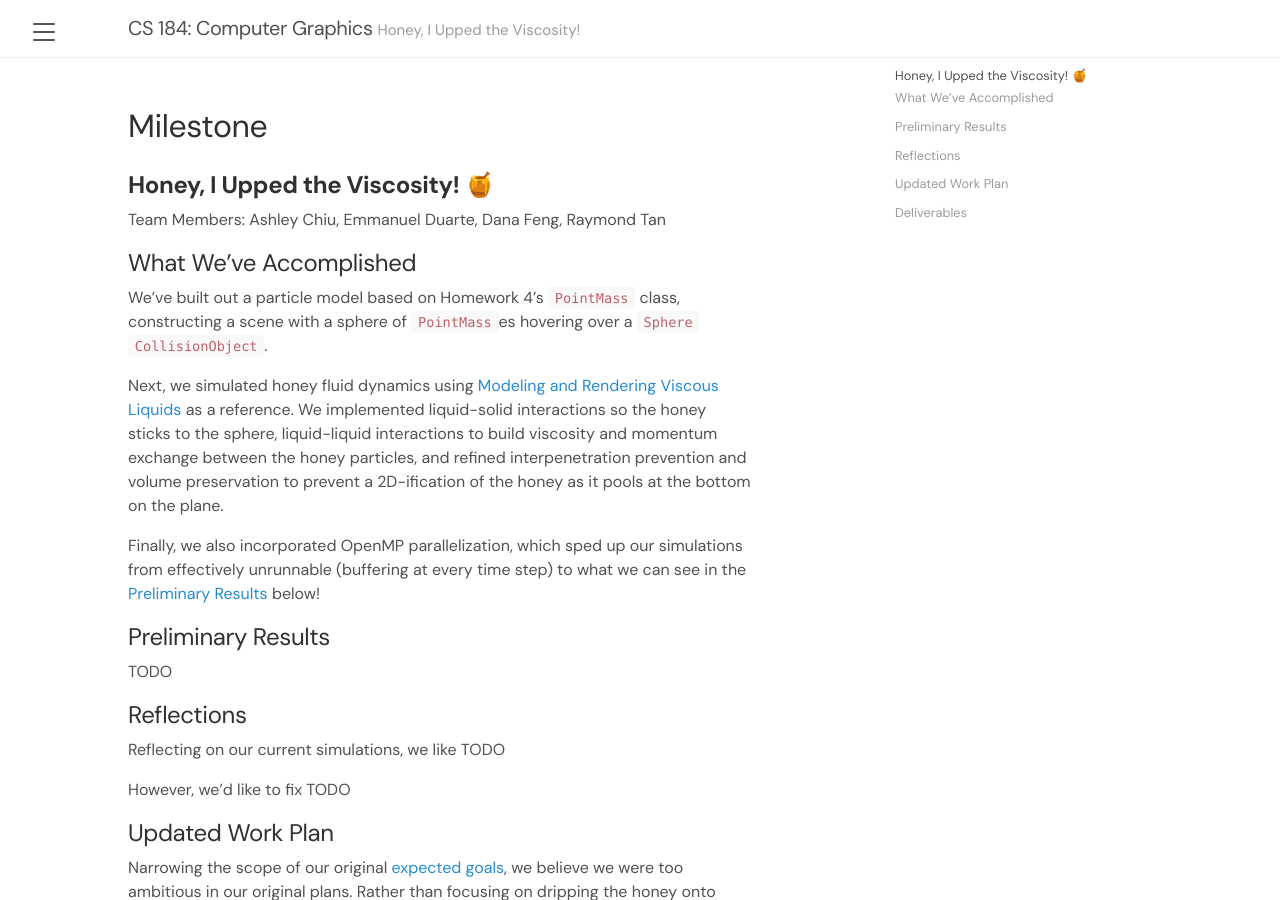
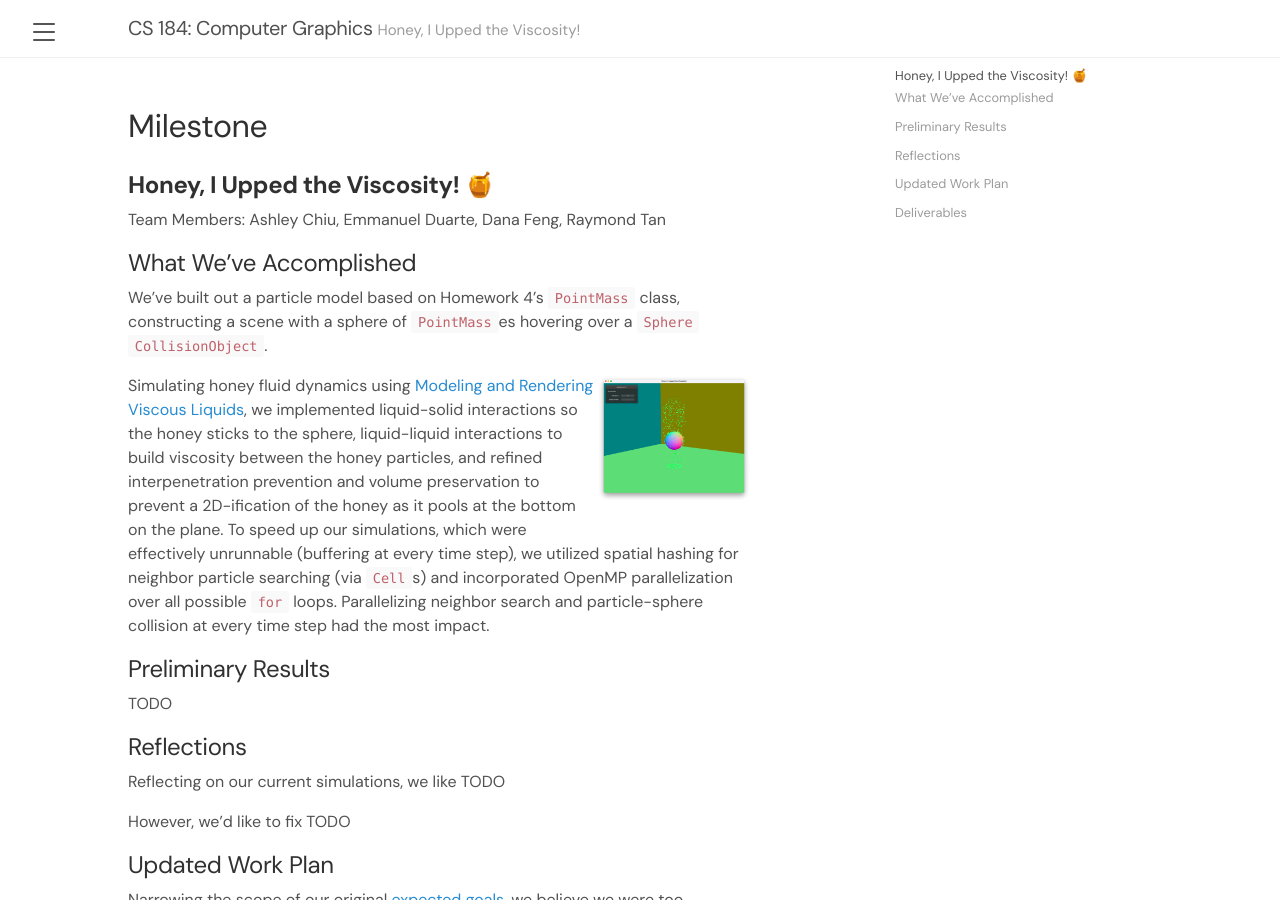
Before and after one commit to ashmchiu/cs184-final-proj-writeup, a Jekyll site: the page built from milestone.md, in a window 1280 px wide and 900 px high. Built offline with Jekyll 4.4.1, drawn with Linux system fonts in a browser that asks for light colours.

Commit message:
add image of adhesion

```diff
--- a/milestone.md
+++ b/milestone.md
@@ -12,9 +12,9 @@ Team Members: Ashley Chiu, Emmanuel Duarte, Dana Feng, Raymond Tan
 
 We've built out a particle model based on Homework 4's `PointMass` class, constructing a scene with a sphere of `PointMass`es hovering over a `Sphere` `CollisionObject`.
 
-Next, we simulated honey fluid dynamics using [Modeling and Rendering Viscous Liquids](https://citeseerx.ist.psu.edu/document?repid=rep1&type=pdf&doi=bdbe45284686a54f3284fdf98759f099e3a95e84) as a reference. We implemented liquid-solid interactions so the honey sticks to the sphere, liquid-liquid interactions to build viscosity and momentum exchange between the honey particles, and refined interpenetration prevention and volume preservation to prevent a 2D-ification of the honey as it pools at the bottom on the plane.
+<img src="../assets/milestone/adhesion.png" width="25%" align="right" />
 
-Finally, we also incorporated OpenMP parallelization, which sped up our simulations from effectively unrunnable (buffering at every time step) to what we can see in the [Preliminary Results](#preliminary-results) below!
+Simulating honey fluid dynamics using [Modeling and Rendering Viscous Liquids](https://citeseerx.ist.psu.edu/document?repid=rep1&type=pdf&doi=bdbe45284686a54f3284fdf98759f099e3a95e84), we implemented liquid-solid interactions so the honey sticks to the sphere, liquid-liquid interactions to build viscosity between the honey particles, and refined interpenetration prevention and volume preservation to prevent a 2D-ification of the honey as it pools at the bottom on the plane. To speed up our simulations, which were effectively unrunnable (buffering at every time step), we utilized spatial hashing for neighbor particle searching (via `Cell`s) and incorporated OpenMP parallelization over all possible `for` loops. Parallelizing neighbor search and particle-sphere collision at every time step had the most impact.
 
 ## Preliminary Results
 TODO
```
Also changed, not shown: assets/milestone/adhesion.png (added).
